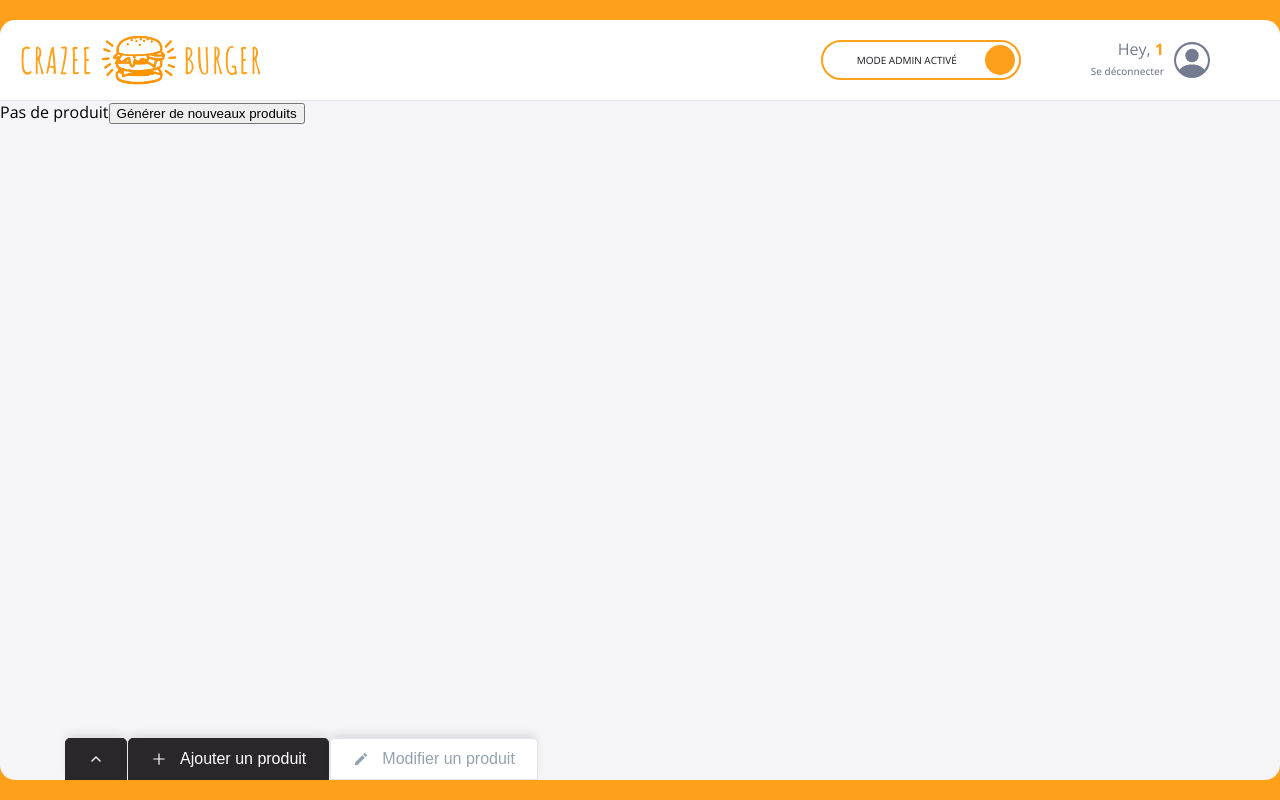
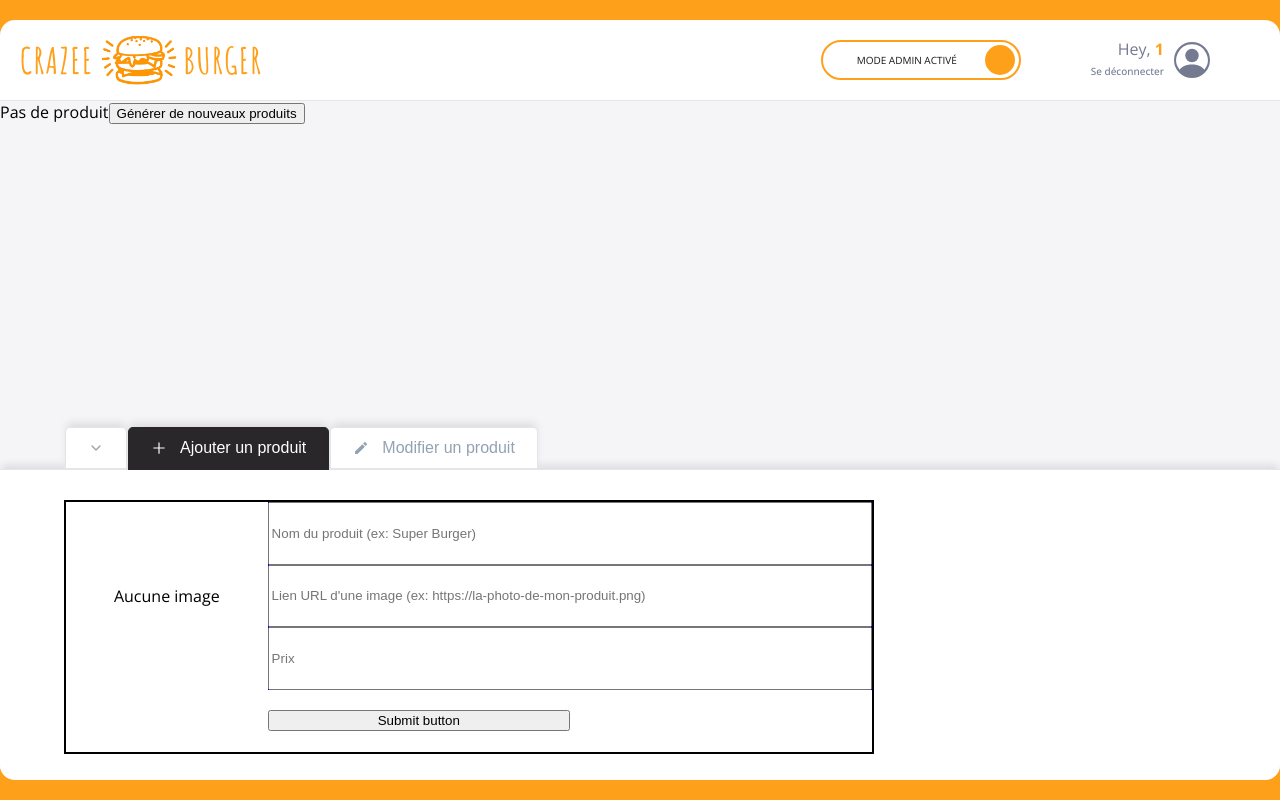
Before and after one commit to ImadeusF/crazee-burger, a React (Vite) app: page /order/1 in a window 1280 px wide. Built offline with nearby package versions, Linux system fonts and the light colour scheme.

Commit message:
✨ F08: MENU > Add EmptyMenuAdmin and EmptyMenuClient

```diff
--- a/src/components/pages/order/Main/Main.jsx
+++ b/src/components/pages/order/Main/Main.jsx
@@ -1,6 +1,6 @@
 import styled from "styled-components";
 import { theme } from "../../../../themes";
-import Menu from "./Menu";
+import Menu from "./Menu/Menu";
 import Admin from "./Admin/Admin";
 import { useContext } from "react";
 import OrderContext from "../../../../context/OrderContext";
--- /dev/null
+++ b/src/components/pages/order/Main/Menu/EmptyMenuAdmin.jsx
@@ -0,0 +1,13 @@
+import styled from "styled-components"
+
+export default function EmptyMenuAdmin({onReset}) {
+  return (
+    <EmptyMenuAdminStyle>
+       <span>Pas de produit</span>
+       <button onClick={onReset}>Générer de nouveaux produits</button>
+    </EmptyMenuAdminStyle>
+  )
+}
+
+const EmptyMenuAdminStyle = styled.div`
+`
--- /dev/null
+++ b/src/components/pages/order/Main/Menu/EmptyMenuClient.jsx
@@ -0,0 +1,11 @@
+import styled from "styled-components";
+
+export default function EmptyMenuClient() {
+  return (
+    <EmptyMenuClientStyle>
+     Il n'y a pas de produit client pour le moment.
+    </EmptyMenuClientStyle>
+  );
+}
+
+const EmptyMenuClientStyle = styled.div``;
--- a/src/components/pages/order/Main/Menu.jsx
+++ b/src/components/pages/order/Main/Menu/Menu.jsx
@@ -1,23 +1,22 @@
 import { useContext, useState } from "react";
 import styled from "styled-components";
-import { theme } from "../../../../themes";
-import Card from "../../../reusable-ui/Card";
-import { formatPrice } from "../../../../utils/maths";
-import OrderContext from "../../../../context/OrderContext";
+import { theme } from "../../../../../themes";
+import Card from "../../../../reusable-ui/Card";
+import { formatPrice } from "../../../../../utils/maths";
+import OrderContext from "../../../../../context/OrderContext";
+import EmptyMenuAdmin from "./EmptyMenuAdmin";
+import EmptyMenuClient from "./EmptyMenuClient";
 
 const IMAGE_BY_DEFAULT = "/images/coming-soon.png";
 
 export default function Menu() {
-  const { menu, isModeAdmin, handleDelete, resetMenu } = useContext(OrderContext);
+  const { menu, isModeAdmin, handleDelete, resetMenu } =
+    useContext(OrderContext);
 
-  if (menu.length === 0)
-    return (
-      <div>
-        <span>Pas de produit</span>
-        <button onClick={resetMenu}>Générer de nouveaux produits</button>
-      </div>
-    );
-
+  if (menu.length === 0) {
+    if (!isModeAdmin) return <EmptyMenuClient />;
+    return <EmptyMenuAdmin onReset={resetMenu} />;
+  }
   return (
     <MenuStyled>
       {menu.map(({ id, title, imageSource, price }) => {
--- a/src/components/pages/order/OrderPage.jsx
+++ b/src/components/pages/order/OrderPage.jsx
@@ -8,7 +8,7 @@ import { fakeMenu } from "../../../fakeData/fakeMenu";
 
 export default function OrderPage() {
   const [isModeAdmin, setIsModeAdmin] = useState(true);
-  const [isCollapsed, setIsCollapsed] = useState(true);
+  const [isCollapsed, setIsCollapsed] = useState(false);
   const [currentTabSelected, setCurrentTabSelected]= useState("add");
   const [menu, setMenu] = useState(fakeMenu.EMPTY);
 
```
